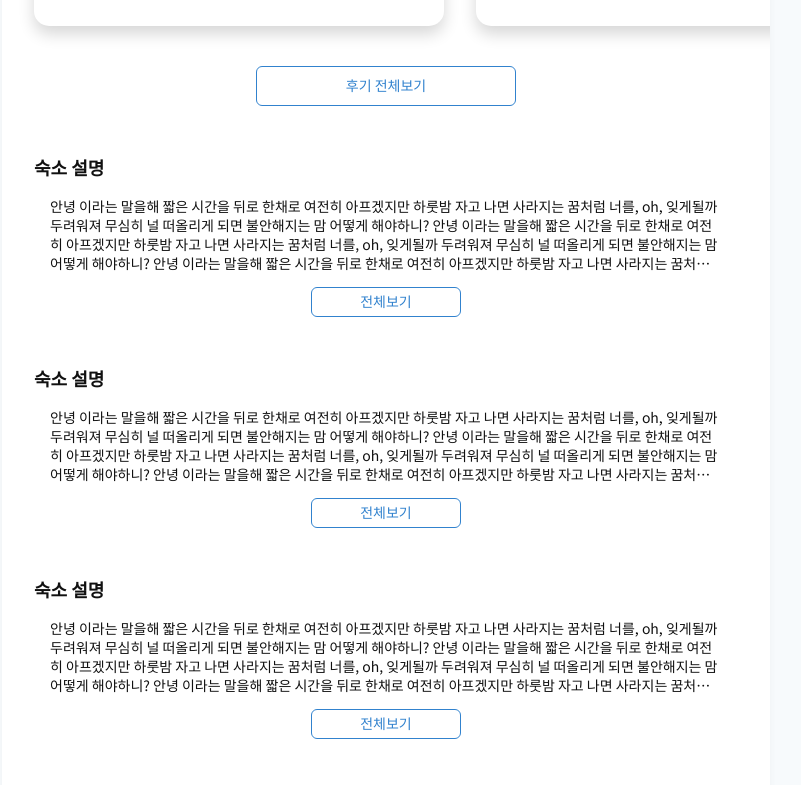
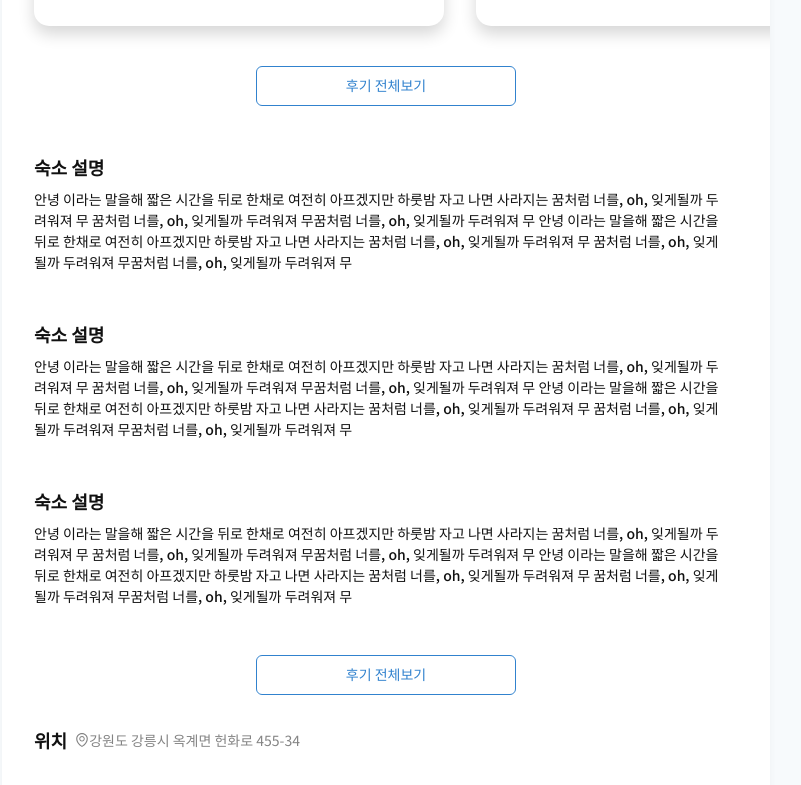
Before and after one commit to TeamOHJO/Frontend, a React (Vite) app: page /accommodation/1 in a window 1280 px wide. Shown: the part 3580-4365 px from the top of the page, without its empty margins (254-1055 px from the left). Built offline with nearby package versions, Linux system fonts and the light colour scheme; a web font is replaced by a local one.

Commit message:
Feat: 설명 전체보기 btn visible 구현(재훈님 코드 사용)

```diff
--- a/src/pages/Accommodation/AccommodationInfo.tsx
+++ b/src/pages/Accommodation/AccommodationInfo.tsx
@@ -13,7 +13,7 @@ function AccommodationInfo() {
   const infoObject: InfoObject = {
     title: '숙소 설명',
     content:
-      '안녕 이라는 말을해 짧은 시간을 뒤로 한채로 여전히 아프겠지만 하룻밤 자고 나면 사라지는 꿈처럼 너를, oh, 잊게될까 두려워져 무심히 널 떠올리게 되면 불안해지는 맘 어떻게 해야하니? 안녕 이라는 말을해 짧은 시간을 뒤로 한채로 여전히 아프겠지만 하룻밤 자고 나면 사라지는 꿈처럼 너를, oh, 잊게될까 두려워져 무심히 널 떠올리게 되면 불안해지는 맘 어떻게 해야하니? 안녕 이라는 말을해 짧은 시간을 뒤로 한채로 여전히 아프겠지만 하룻밤 자고 나면 사라지는 꿈처럼 너를, oh, 잊게될까 두려워져 무심히 널 떠올리게 되면 불안해지는 맘 어떻게 해야하니?안녕 이라는 말을해 짧은 시간을 뒤로 한채로 여전히 아프겠지만 하룻밤 자고 나면 사라지는 꿈처럼 너를, oh, 잊게될까 두려워져 무심히 널 떠올리게 되면 불안해지는 맘 어떻게 해야하니? 안녕 이라는 말을해 짧은 시간을 뒤로 한채로 여전히 아프겠지만 하룻밤 자고 나면 사라지는 꿈처럼 너를, oh, 잊게될까 두려워져 무심히 널 떠올리게 되면 불안해지는 맘 어떻게 해야하니? 안녕 이라는 말을해 짧은 시간을 뒤로 한채로 여전히 아프겠지만 하룻밤 자고 나면 사라지는 꿈처럼 너를, oh, 잊게될까 두려워져 무심히 널 떠올리게 되면 불안해지는 맘 어떻게 해야하니?',
+      '안녕 이라는 말을해 짧은 시간을 뒤로 한채로 여전히 아프겠지만 하룻밤 자고 나면 사라지는 꿈처럼 너를, oh, 잊게될까 두려워져 무 꿈처럼 너를, oh, 잊게될까 두려워져 무꿈처럼 너를, oh, 잊게될까 두려워져 무 안녕 이라는 말을해 짧은 시간을 뒤로 한채로 여전히 아프겠지만 하룻밤 자고 나면 사라지는 꿈처럼 너를, oh, 잊게될까 두려워져 무 꿈처럼 너를, oh, 잊게될까 두려워져 무꿈처럼 너를, oh, 잊게될까 두려워져 무',
   };
   return (
     <StyledAccommodationInfoWrapper>
--- a/src/pages/Accommodation/AccommodationInfoText.tsx
+++ b/src/pages/Accommodation/AccommodationInfoText.tsx
@@ -1,6 +1,6 @@
 import styled from '@emotion/styled';
-import { Heading, Button } from '@chakra-ui/react';
-import { useState } from 'react';
+import { Heading, Button, Text } from '@chakra-ui/react';
+import { useState, useEffect, useRef } from 'react';
 
 interface InfoProps {
   title: string;
@@ -8,11 +8,40 @@ interface InfoProps {
 }
 
 function AccommodationInfoText({ title, content }: InfoProps) {
-  const [isMore, setIsMore] = useState<boolean>(false);
+  const [isExpandedText, setIsExpandedText] = useState<boolean>(false);
+  const [isButtonVisible, setIsButtonVisible] = useState<boolean>(true);
+  const textRef = useRef(null);
 
-  function handleIsMoreBtn(): void {
-    setIsMore(true);
+  const handleTextLoad = () => {
+    if (textRef.current) {
+      const textElement = textRef.current as HTMLElement;
+      setIsButtonVisible(textElement.scrollHeight > textElement.offsetHeight);
     }
+  };
+
+  const handleToggleExpand = () => {
+    setIsExpandedText(!isExpandedText);
+  };
+
+  useEffect(() => {
+    const calculateButtonVisibility = () => {
+      if (textRef.current) {
+        const textElement = textRef.current as HTMLElement;
+        // scrollHeight가 offsetHeight보다 클 경우, 표시되지 않은 컨텐츠 존재--> 버튼 표시
+        setIsButtonVisible(textElement.scrollHeight > textElement.offsetHeight);
+      }
+    };
+
+    // 초기 가시성 --> 텍스트 요소의 높이에 따라 조절 예정
+    calculateButtonVisibility();
+
+    // resize 될 때마다 버튼 텍스트 계산 후 조정.
+    window.addEventListener('resize', calculateButtonVisibility);
+
+    return () => {
+      window.removeEventListener('resize', calculateButtonVisibility);
+    };
+  }, []);
 
   return (
     <StyledAccommodationInfoTextWrapper>
@@ -21,26 +50,35 @@ function AccommodationInfoText({ title, content }: InfoProps) {
           {title}
         </Heading>
       </StyledAccommodationInfoTextTitle>
-      {isMore ? (
-        <StyledAccommodationInfoTextContentIsMore>
+
+      <Text
+        ref={textRef}
+        mt=".5rem"
+        pr="4"
+        noOfLines={isExpandedText ? undefined : 4}
+        fontSize="sm"
+        fontWeight="medium"
+        onLoad={handleTextLoad}
+        style={{
+          maxHeight: isExpandedText ? 'none' : '85px',
+          overflow: 'hidden',
+          marginBottom: '1rem',
+        }}
+      >
         {content}
-        </StyledAccommodationInfoTextContentIsMore>
-      ) : (
-        <>
-          <StyledAccommodationInfoTextContent>
-            {content}
-          </StyledAccommodationInfoTextContent>
+      </Text>
+      {isButtonVisible && (
         <StyledAccommodationInfoTextBtn>
           <Button
-              onClick={() => handleIsMoreBtn()}
-              variant="blue"
-              size="lg"
+            onClick={handleToggleExpand}
+            size="sm"
+            color="gray.500"
+            variant="gray"
             style={{ width: '150px', height: '30px' }}
           >
-              전체보기
+            {isExpandedText ? '감추기' : '전체보기'}
           </Button>
         </StyledAccommodationInfoTextBtn>
-        </>
       )}
     </StyledAccommodationInfoTextWrapper>
   );
@@ -57,29 +95,6 @@ const StyledAccommodationInfoTextTitle = styled.div`
   width: 100%;
 `;
 
-const StyledAccommodationInfoTextContent = styled.div`
-  width: 100%;
-  height: 90px;
-  padding: 1rem;
-  text-align: left;
-  line-height: 1.2rem;
-
-  display: -webkit-box;
-  word-wrap: break-word;
-  -webkit-line-clamp: 4;
-  -webkit-box-orient: vertical;
-  text-overflow: ellipsis;
-  overflow: hidden;
-`;
-
-const StyledAccommodationInfoTextContentIsMore = styled.div`
-  width: 100%;
-
-  padding: 1rem;
-  padding-bottom: 1.5rem;
-  text-align: left;
-`;
-
 const StyledAccommodationInfoTextBtn = styled.div`
   width: 100%;
   padding: 1rem;
```
Lines whose indentation alone changed are shown as unchanged.
